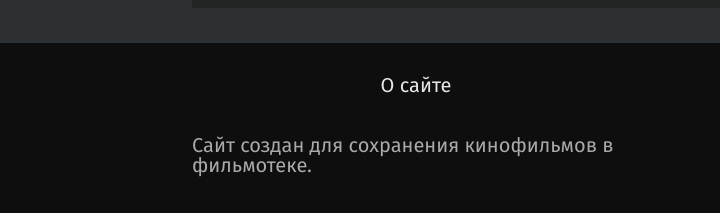
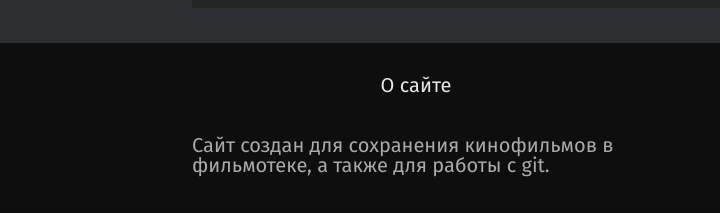
Before and after one commit to Serjo30000/Lab5Git, a website: page nodeJS2/index.html in a window 1280 px wide. Shown: the part 1869-2082 px from the top of the page, 0-720 px from the left. Drawn offline with Linux system fonts and the light colour scheme.

Commit message:
update basement index.html

```diff
--- a/nodeJS2/index.html
+++ b/nodeJS2/index.html
@@ -308,7 +308,7 @@
                     О сайте
                 </div>
                 <div class="basement_content_left_text_bt">
-                    Сайт создан для сохранения кинофильмов в фильмотеке.
+                    Сайт создан для сохранения кинофильмов в фильмотеке, а также для работы с git.
                 </div>
             </div>
             <div class="basement_content_right">
```
